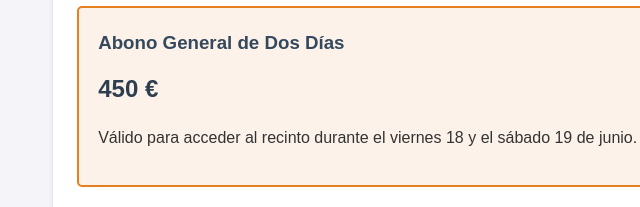
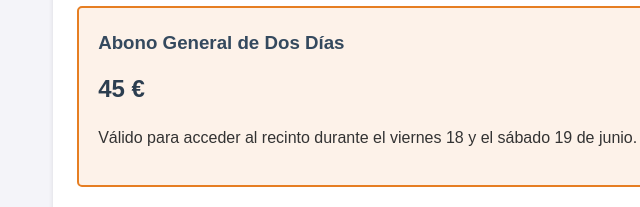
Before and after one commit to enguidasensio25-hash/festival-dam-2027, a plain HTML site: page entradas.html in a window 1280 px wide. Shown: the part 593-800 px from the top of the page, 187-827 px from the left. Drawn offline with Linux system fonts and the light colour scheme.

Commit message:
Revert "introducir error en abono general de 2 dias"
This reverts commit 1a88920cb7590b1d6604bcb69e6e213bccc8204c.

```diff
--- a/entradas.html
+++ b/entradas.html
@@ -33,7 +33,7 @@
 
 	<div class="tarjeta-entrada">
    	    <h3>Abono General de Dos Días</h3>
-            <p class="precio">450 €</p>
+            <p class="precio">45 €</p>
             <p>Válido para acceder al recinto durante el viernes 18 y el sábado 19 de junio.</p>
 	</div>
 
```
